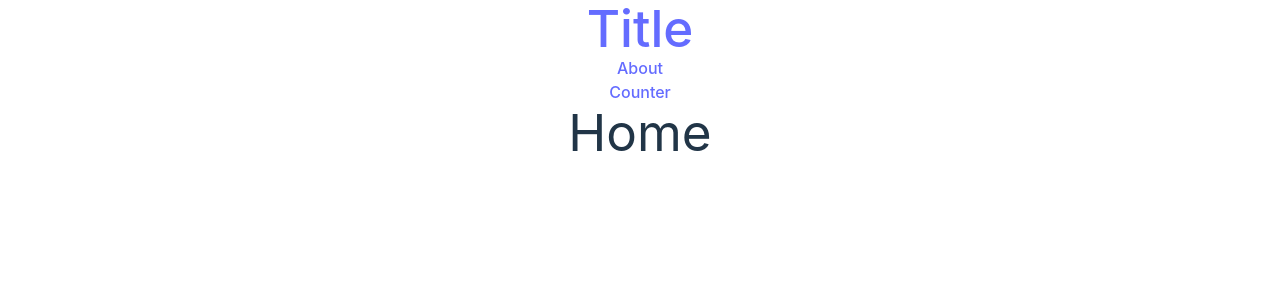
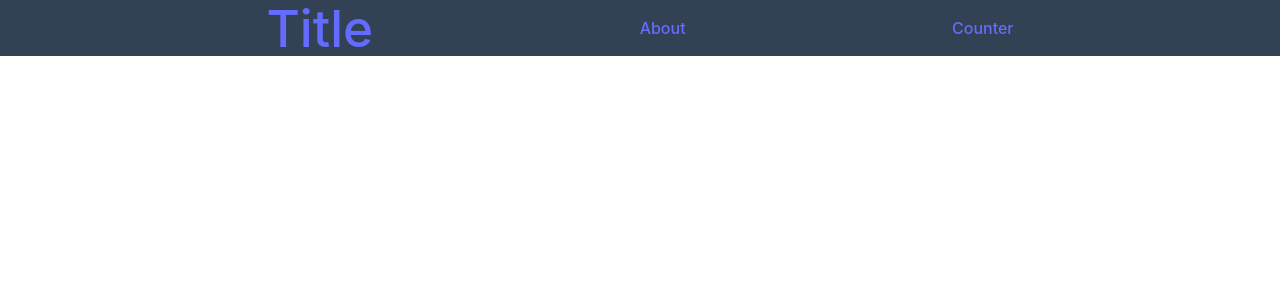
Before and after one commit to ntijoh-linus-eriksson/Opera-bot-training, a React (Vite) app in the folder Opera Bot/: page / in a window 1280 px wide. Shown: the top 300 px of the page. Built offline with nearby package versions, Linux system fonts and the light colour scheme.

Commit message:
Små ändringar angående Routing

```diff
--- a/Opera Bot/src/App.tsx
+++ b/Opera Bot/src/App.tsx
@@ -5,24 +5,23 @@ import './App.css'
 import Home from './views/HomeView'
 import Counter from './components/CounterComponent'
 import About from './views/AboutView'
+import ErrorPage from './components/ErrorPage'
 
 
 function App() {
   return (
     <div className="App">
-      <nav>
+      <nav className="fixed flex column justify-evenly items-center bg-slate-700 w-screen h-14">
         <h1><Link to="/">Title</Link></h1>
-
-        <ul>
-          <li><Link to="/about">About</Link></li>
-          <li><Link to="/counter">Counter</Link></li>
-        </ul>
+        <h2><Link to="/about">About</Link></h2>
+        <h2><Link to="/counter">Counter</Link></h2>
       </nav>
 
       <Routes>
         <Route path="/" element={<Home />} />
         <Route path="/counter" element={<Counter />} />
         <Route path="/about" element={<About />} />
+        <Route path="*" element={<ErrorPage />} />
       </Routes>
     </div>
   )
--- a/Opera Bot/src/main.tsx
+++ b/Opera Bot/src/main.tsx
@@ -4,18 +4,18 @@ import {
   createBrowserRouter,
   BrowserRouter,
 } from "react-router-dom";
-import Root from './router';
+import routes from './router';
 import App from './App'
 import './index.css'
 import ErrorPage from './components/ErrorPage';
 
-const router = createBrowserRouter([
-  {
-    path: "/",
-    element: <Root />,
-    errorElement: <ErrorPage />,
-  },
-]);
+// const router = createBrowserRouter([
+//   {
+//     path: "/",
+//     element: <Root />,
+//     errorElement: <ErrorPage />,
+//   },
+// ]);
 
 ReactDOM.createRoot(document.getElementById('root') as HTMLElement).render(
   <React.StrictMode>
```
